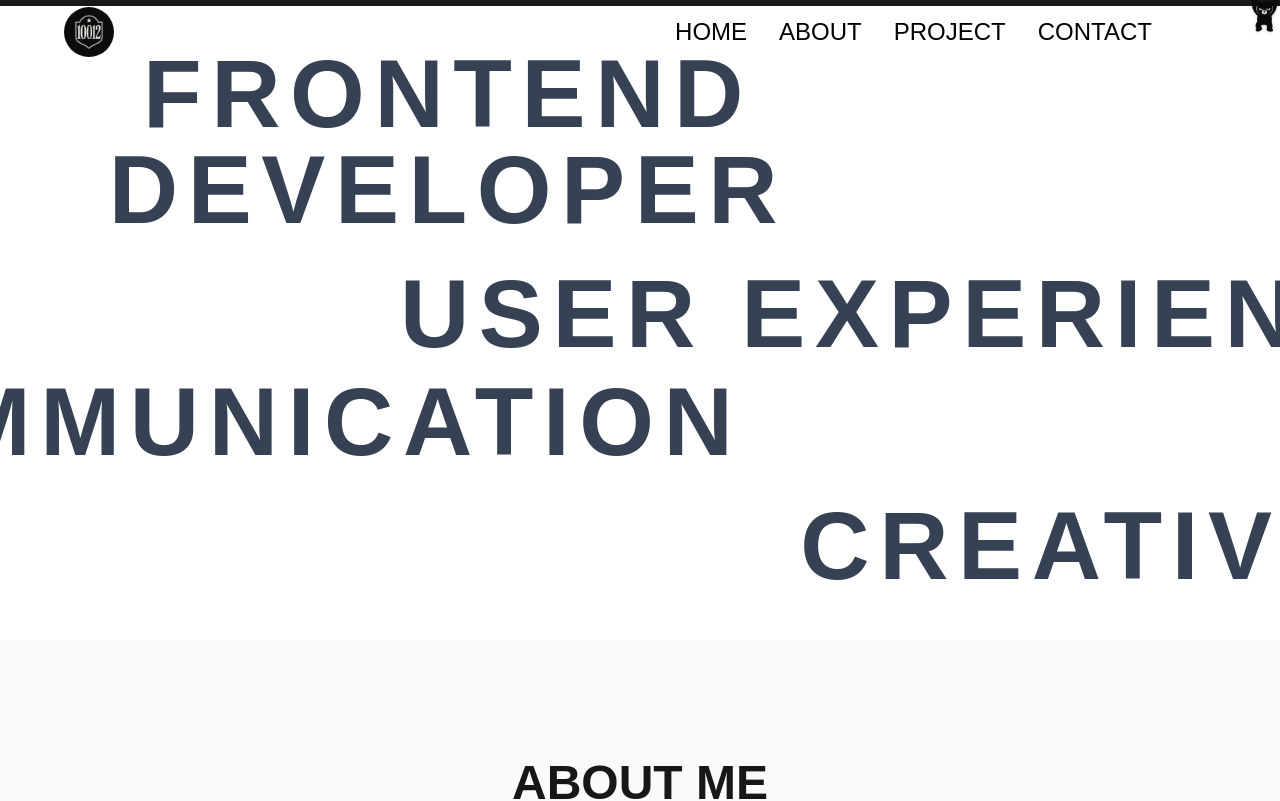
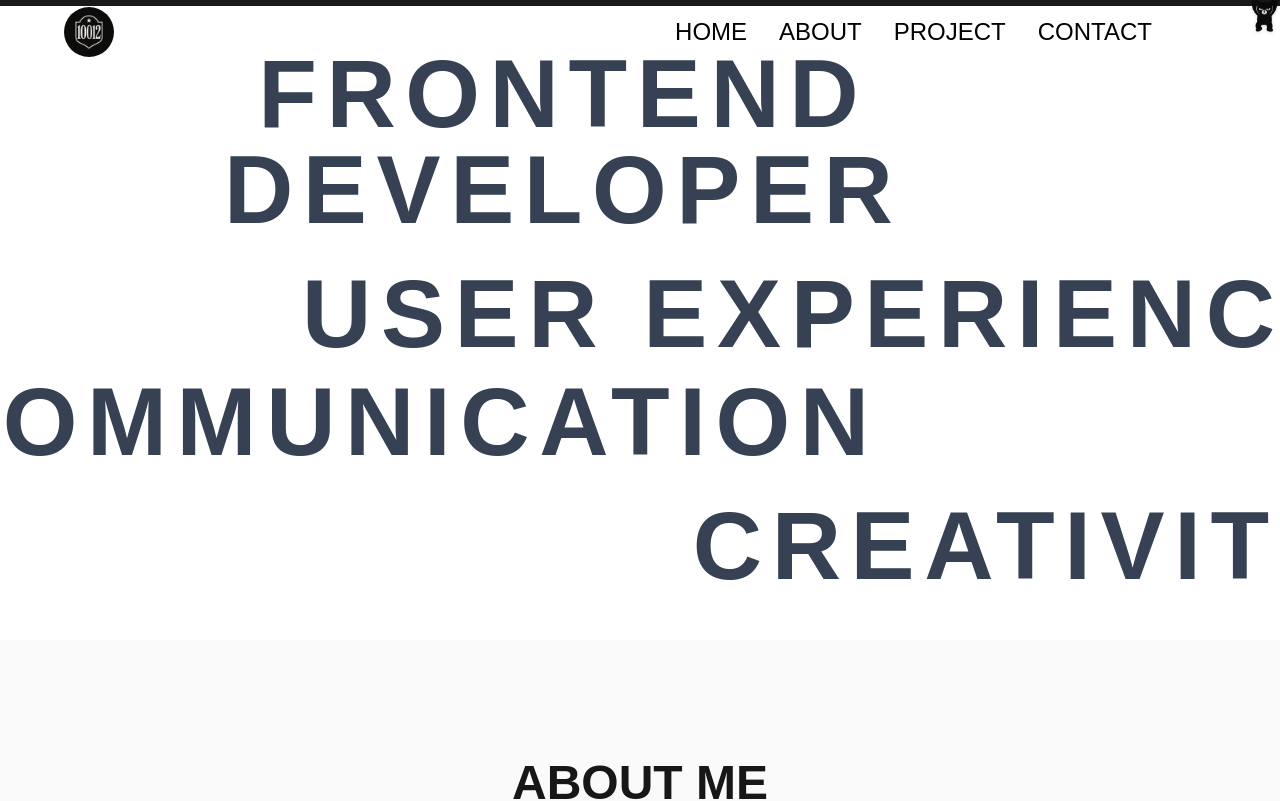
Before and after one commit to nas7062/PORTPOLIO, a React (Vite) app: page / in a window 1280 px wide. Shown: the top 801 px of the page. Built offline with nearby package versions, Linux system fonts and the light colour scheme; a web font is replaced by a local one.

Commit message:
hero 섹션 css  수정

```diff
--- a/src/components/Hero.tsx
+++ b/src/components/Hero.tsx
@@ -78,28 +78,28 @@ export default function Hero() {
     >
       <Title
         direction="left"
-        className="sm:text-4xl md:text-5xl lg:text-6xl xl:text-8xl xl:right-48 md:right-20 text-3xl font-bold tracking-widest text-gray-700 relative"
+        className="sm:text-4xl md:text-5xl lg:text-6xl xl:text-8xl xl:right-[6%] md:right-[15%] text-3xl font-bold tracking-widest text-gray-700 relative"
       >
         FRONTEND DEVELOPER
       </Title>
 
       <Title
         direction="right"
-        className="mt-4 sm:text-4xl md:text-5xl lg:text-6xl xl:text-8xl xl:left-72 md:left-20 text-3xl font-bold tracking-widest text-gray-700 relative"
+        className="mt-4 sm:text-4xl md:text-5xl lg:text-6xl xl:text-8xl xl:left-[18%] md:left-[25%] text-3xl font-bold tracking-widest text-gray-700 relative"
       >
         USER EXPERIENCE
       </Title>
 
       <Title
         direction="left"
-        className="sm:text-4xl md:text-5xl lg:text-6xl xl:text-8xl md:right-20 text-3xl font-bold tracking-widest text-gray-700 relative xl:right-[375px]"
+        className="sm:text-4xl md:text-5xl lg:text-6xl xl:text-8xl xl:right-[25%] md:right-[37%] text-3xl font-bold tracking-widest text-gray-700 relative "
       >
         COMMUNICATION
       </Title>
 
       <Title
         direction="right"
-        className="mt-4 sm:text-4xl md:text-5xl lg:text-6xl xl:text-8xl xl:left-[490px] md:left-20 text-3xl font-bold tracking-widest text-gray-700 relative"
+        className="mt-4 sm:text-4xl md:text-5xl lg:text-6xl xl:text-8xl xl:left-[58%] md:left-[68%] text-3xl font-bold tracking-widest text-gray-700 relative"
       >
         CREATIVITY
       </Title>
```
